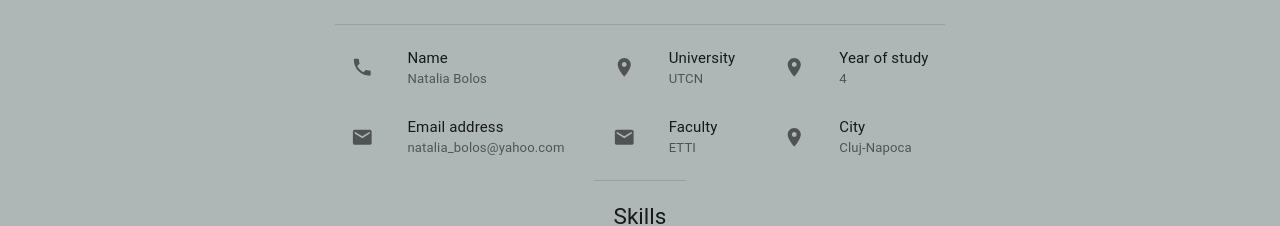
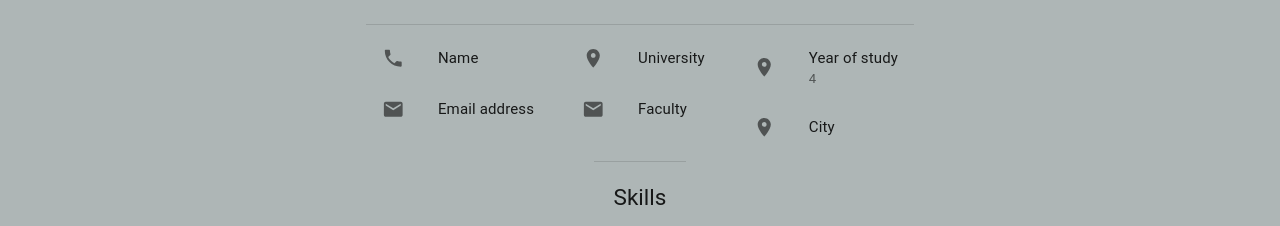
Before and after one commit to natalia-bolos/licenta_front, a React (Create React App) app: page /profile in a window 1280 px wide. Shown: the part 221-447 px from the top of the page. Built offline with nearby package versions, Linux system fonts and the light colour scheme; no server answers.

Commit message:
add personal info capabilities

```diff
--- a/src/App.jsx
+++ b/src/App.jsx
@@ -4,8 +4,10 @@ import UserAuthentication from "./user/UserAuthentication";
 import Navbar from './layout/Navbar';
 import Landing  from './pages/Landing';
 import Profile from './user/Profile'
-import { Dashboard } from './pages/Dashboard';
+import Dashboard  from './pages/Dashboard';
+import MoreInfo from "./user/MoreInfo";
 import "./App.css";
+
 
 class App extends React.Component {
 
@@ -24,6 +26,7 @@ class App extends React.Component {
           <Route path="/start" component={UserAuthentication}/>
           <Route path="/dashboard" component={Dashboard}/>
           <Route path="/profile" component={Profile}/>
+          <Route path="/moreinfo" component={MoreInfo}/>
           <Route exact path="/" component={Landing}/>
         </div>
       </BrowserRouter>
--- a/src/UserProfile/PersonalInfo.jsx
+++ b/src/UserProfile/PersonalInfo.jsx
@@ -19,11 +19,38 @@ import PersonIcon from '@material-ui/icons/Phone';
 import EmailIcon from '@material-ui/icons/Email';
 import LocationOnIcon from '@material-ui/icons/LocationOn';
 import '../UserProfile/styles.css';
-
+import { USER_ID } from '../constants';
+import { getPersonalInfo} from '../util/ApiUtils';
 
 export default class PersonalInfo extends React.Component {
+    constructor(props) {
+        super(props);
+        this.state = {
+            moreInfo:{
+                moreUserInfo: {
+                    moreUserInfoId: 1,
+                    userId: 19,
+                    description: "",
+                    university: "",
+                    faculty: "",
+                    year: 4,
+                    city: ""
+                },
+                skills:[],
+                subjects:[],
+                name:"",
+                mail:""
+            }
+          };
+
+    }
+    componentDidMount() {
+        getPersonalInfo(localStorage.getItem(USER_ID)).then(response=>{
+            this.setState({moreInfo:response})
+        })
+    }
+
     render() {
-
         return (
             <div>
                 <div style={{display: 'flex', alignItems: 'center', position: 'relative'}}>
@@ -46,7 +73,7 @@ export default class PersonalInfo extends React.Component {
                                 </ListItemIcon>
                                 <ListItemText
                                     primary="Name"
-                                    secondary="Natalia Bolos"
+                                    secondary={this.state.moreInfo.name}
                                 />
                             </ListItem>
                             <ListItem>
@@ -55,7 +82,7 @@ export default class PersonalInfo extends React.Component {
                                 </ListItemIcon>
                                 <ListItemText
                                     primary="Email address"
-                                    secondary="natalia_bolos@yahoo.com"
+                                    secondary={this.state.moreInfo.mail}
                                 />
                             </ListItem>
                         </List>
@@ -68,7 +95,7 @@ export default class PersonalInfo extends React.Component {
                                 </ListItemIcon>
                                 <ListItemText
                                     primary="University"
-                                    secondary="UTCN"
+                                    secondary={this.state.moreInfo.moreUserInfo.university}
                                 />
                             </ListItem>
                             <ListItem>
@@ -77,7 +104,7 @@ export default class PersonalInfo extends React.Component {
                                 </ListItemIcon>
                                 <ListItemText
                                     primary="Faculty"
-                                    secondary="ETTI"
+                                    secondary={this.state.moreInfo.moreUserInfo.faculty}
                                 />
                             </ListItem>
                         </List>
@@ -90,7 +117,7 @@ export default class PersonalInfo extends React.Component {
                                 </ListItemIcon>
                                 <ListItemText
                                     primary="Year of study"
-                                    secondary="4"
+                                    secondary={this.state.moreInfo.moreUserInfo.year}
                                 />
                             </ListItem>
                             <ListItem>
@@ -99,7 +126,7 @@ export default class PersonalInfo extends React.Component {
                                 </ListItemIcon>
                                 <ListItemText
                                     primary="City"
-                                    secondary="Cluj-Napoca"
+                                    secondary={this.state.moreInfo.moreUserInfo.city}
                                 />
                             </ListItem>
                         </List>
--- a/src/UserProfile/UserPosts.jsx
+++ b/src/UserProfile/UserPosts.jsx
@@ -1,7 +1,7 @@
 import React from 'react';
 import { getUserPosts} from '../util/ApiUtils';
 import { USER_ID } from '../constants';
-import {UserPostWithComments} from "../user/UserPostWithComments"
+import UserPostWithComments from "../user/UserPostWithComments"
 import {
     Typography,
     Avatar,
--- a/src/pages/Dashboard.jsx
+++ b/src/pages/Dashboard.jsx
@@ -6,7 +6,7 @@ import {GroupData} from "../groups/GroupData";
 import {GroupMembers} from "../groups/GroupMembers";
 import Textimp from '../groups/Textimput';
 
-export class Dashboard extends React.Component {
+export default class Dashboard extends React.Component {
     constructor(props) {
         super(props);
         this.state = {
--- a/src/user/MoreInfo.jsx
+++ b/src/user/MoreInfo.jsx
@@ -23,9 +23,10 @@ export default class Skills extends React.Component{
           };
 
     }
+
     handleUniversityChange = (event) => {
         this.setState({selectedUniversity:event.target.value});
-       };
+    };
 
 
     render(){
--- a/src/user/Register.jsx
+++ b/src/user/Register.jsx
@@ -34,6 +34,7 @@ export class Register extends React.Component {
       }).then(response => {
         // localStorage.setItem(ACCESS_TOKEN, response.accessToken);
         console.log("registered ok!");
+        this.props.registerSuccessRedirection();
         // console.log(localStorage.getItem(ACCESS_TOKEN));
     })
   }
--- a/src/user/UserAuthentication.jsx
+++ b/src/user/UserAuthentication.jsx
@@ -18,6 +18,11 @@ class UserAuthentication extends React.Component {
   redirectToDashboardOnSuccess(){
     console.log(this.props);
     this.props.history.push('/dashboard');
+  }
+
+  redirectToMoreInfoOnSuccess(){
+    console.log(this.props);
+    this.props.history.push('/moreinfo');
   }
 
   changeState() {
@@ -45,7 +50,7 @@ class UserAuthentication extends React.Component {
               <Login logInSuccessRedirection={this.redirectToDashboardOnSuccess.bind(this)} containerRef={ref => (this.current = ref)} />
             )}
             {!isLogginActive && (
-              <Register containerRef={ref => (this.current = ref)} />
+              <Register registerSuccessRedirection={this.redirectToMoreInfoOnSuccess.bind(this)} containerRef={ref => (this.current = ref)} />
             )}
           </div>
           <RightSide
--- a/src/user/UserPostWithComments.jsx
+++ b/src/user/UserPostWithComments.jsx
@@ -1,7 +1,7 @@
 import React from "react";
 import PostComment from "../groups/PostComment";
 
-export const UserPostWithComments =({postId,userId, username,text,timestamp,comments})=>{
+const UserPostWithComments =({postId,userId, username,text,timestamp,comments})=>{
 const commentsList=comments.map(comment=><PostComment postId={comment.postId} userId={comment.userId} username={comment.username} text={comment.text} timestamp={comment.timestamp}/>)
 
     return(
@@ -13,3 +13,5 @@ const commentsList=comments.map(comment=><PostComment postId={comment.postId} us
         </div>
     )
 };
+
+export default UserPostWithComments;
--- a/src/util/ApiUtils.js
+++ b/src/util/ApiUtils.js
@@ -65,3 +65,10 @@ export function getUserPosts(userId){
         method:'GET'
     })
 }
+
+export function getPersonalInfo(userId){
+    return request({
+        url:API_BASE_URL+"user/more/"+userId,
+        method:'GET'
+    })
+}
```
